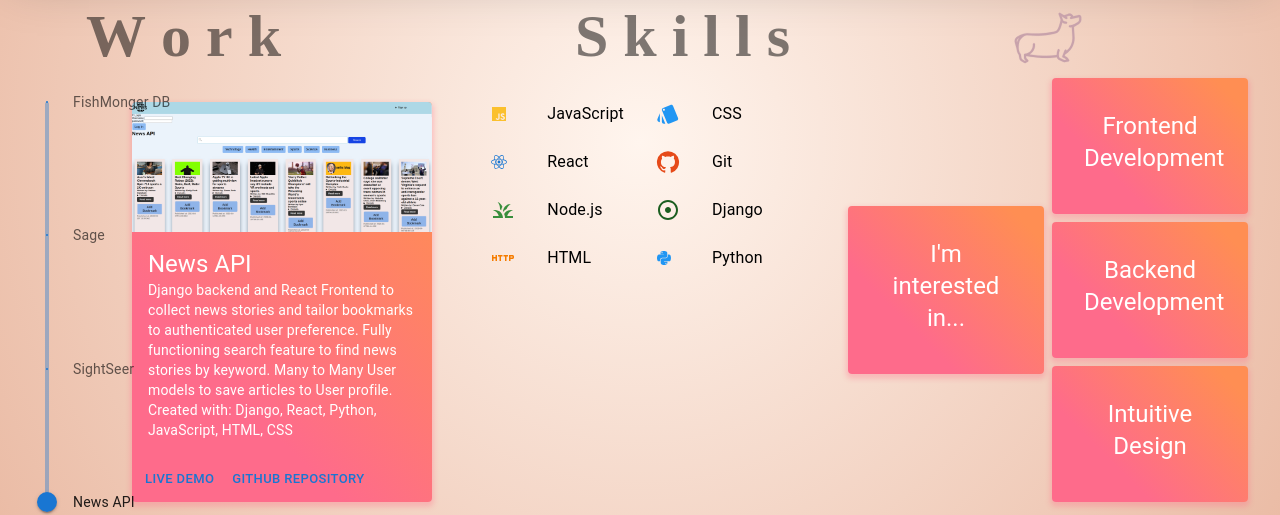
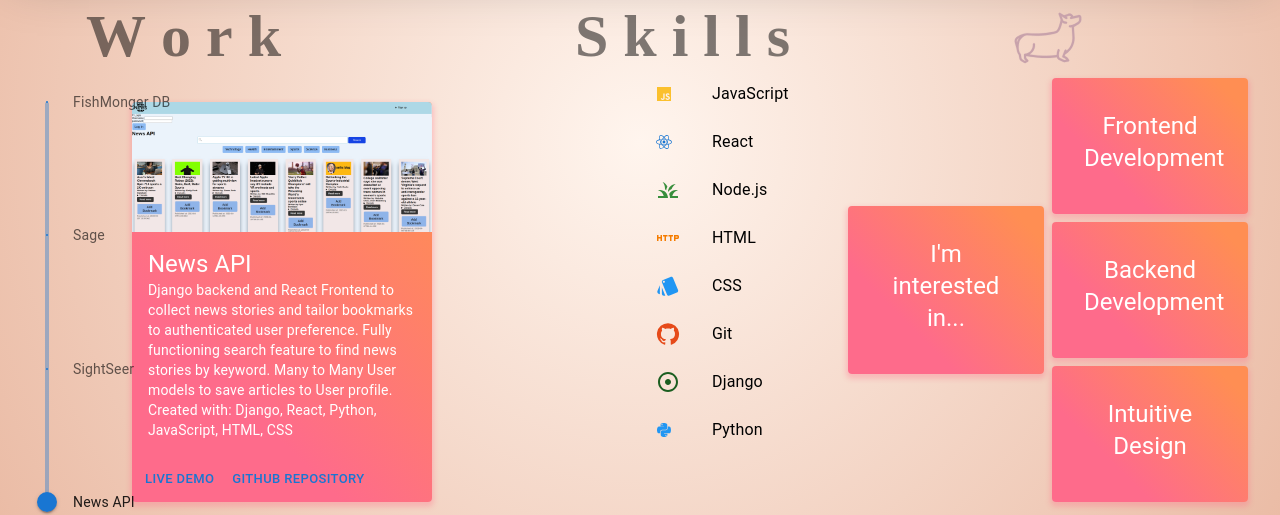
Before and after one commit to Fussyotter/2023_portfolio, a Next.js app in the folder portfolio/: page / in a window 1280 px wide. Shown: the part 330-845 px from the top of the page. Built offline with nearby package versions, Linux system fonts and the light colour scheme.

Commit message:
skills animation

```diff
--- a/portfolio/components/skills.js
+++ b/portfolio/components/skills.js
@@ -1,10 +1,11 @@
-import React from 'react';
+import React, {useContext, useMemo}from 'react';
 import {
 	List,
 	ListItem,
 	ListItemIcon,
 	ListItemText,
 	Typography,
+	Box,
 } from '@mui/material';
 import {
 	yellow,
@@ -29,6 +30,9 @@ import {
 	FaPython,
 } from 'react-icons/fa';
 import { SelectedSkillsContext } from '@/context/projectSkills';
+import { useTransition, animated } from 'react-spring';
+
+
 const skills = [
 	{ name: 'JavaScript', icon: <FaJs style={{ color: yellow[700] }} /> },
 	{ name: 'React', icon: <FaReact style={{ color: blue[700] }} /> },
@@ -40,43 +44,69 @@ const skills = [
 	{ name: 'Python', icon: <FaPython style={{ color: blue[500] }} /> },
 ];
 
-export default function Skills() {
-	const { selectedSkills } = React.useContext(SelectedSkillsContext);
+function Skills() {
+	const { selectedSkills } = useContext(SelectedSkillsContext);
+
+	const highlightedSkills = useMemo(() => {
+		return skills.filter((skill) => selectedSkills.includes(skill.name));
+	}, [selectedSkills]);
+
+	const otherSkills = useMemo(() => {
+		return skills.filter((skill) => !selectedSkills.includes(skill.name));
+	}, [selectedSkills]);
+
+	const highlightedTransitions = useTransition(highlightedSkills, {
+		key: (item) => item.name,
+		from: { opacity: 0, transform: 'translate3d(-50%, 0, 0)' },
+		enter: { opacity: 1, transform: 'translate3d(0%, 0, 0)' },
+		update: { opacity: 1, transform: 'translate3d(0%, 0, 0)' },
+		leave: { opacity: 0, transform: 'translate3d(-50%, 0, 0)' },
+		config: { mass: 5, tension: 500, friction: 100 },
+		trail: 25,
+	});
+
+	const otherTransitions = useTransition(otherSkills, {
+		key: (item) => item.name,
+		from: { opacity: 0, transform: 'translate3d(50%, 0, 0)' },
+		enter: { opacity: 1, transform: 'translate3d(0%, 0, 0)' },
+		update: { opacity: 1, transform: 'translate3d(0%, 0, 0)' },
+		leave: { opacity: 0, transform: 'translate3d(50%, 0, 0)' },
+		config: { mass: 5, tension: 500, friction: 100 },
+		trail: 25,
+	});
+
 	return (
-		<div
-			style={{
-				display: 'grid',
-				gridTemplateColumns: '1fr 1fr',
-				marginTop: '20px',
-			}}>
-			<div>
-				{skills.slice(0, 4).map(({ name, icon }) => (
+		<Box display='flex' justifyContent='space-between'>
+			<Box width='50%'>
+				<h2></h2>
+				{highlightedTransitions((props, { name, icon }) => (
+					<animated.div style={props}>
 						<ListItem
-						key={name}
 							style={{
 								backgroundColor: selectedSkills.includes(name)
-								? '#f0f0f0'
+									? '#ff9800'
 									: 'transparent',
+								borderRadius: '5px',
 							}}>
 							<ListItemIcon>{icon}</ListItemIcon>
 							<ListItemText primary={name} />
 						</ListItem>
+					</animated.div>
 				))}
-			</div>
-			<div>
-				{skills.slice(4).map(({ name, icon }) => (
-					<ListItem
-						key={name}
-						style={{
-							backgroundColor: selectedSkills.includes(name)
-								? '#f0f0f0'
-								: 'transparent',
-						}}>
+			</Box>
+			<Box width='50%'>
+				<h2></h2>
+				{otherTransitions((props, { name, icon }) => (
+					<animated.div style={props}>
+						<ListItem>
 							<ListItemIcon>{icon}</ListItemIcon>
 							<ListItemText primary={name} />
 						</ListItem>
+					</animated.div>
 				))}
-			</div>
-		</div>
+			</Box>
+		</Box>
 	);
 }
+
+export default Skills;
--- a/portfolio/package.json
+++ b/portfolio/package.json
@@ -27,6 +27,7 @@
     "react-dom": "18.2.0",
     "react-icons": "^4.8.0",
     "react-modal": "^3.16.1",
+    "react-spring": "^9.7.1",
     "tailwindcss": "^3.3.1"
   }
 }
```
Also changed, not shown: 1 other file (tests, documents, lock files or other folders). Lines whose indentation alone changed are shown as unchanged.
